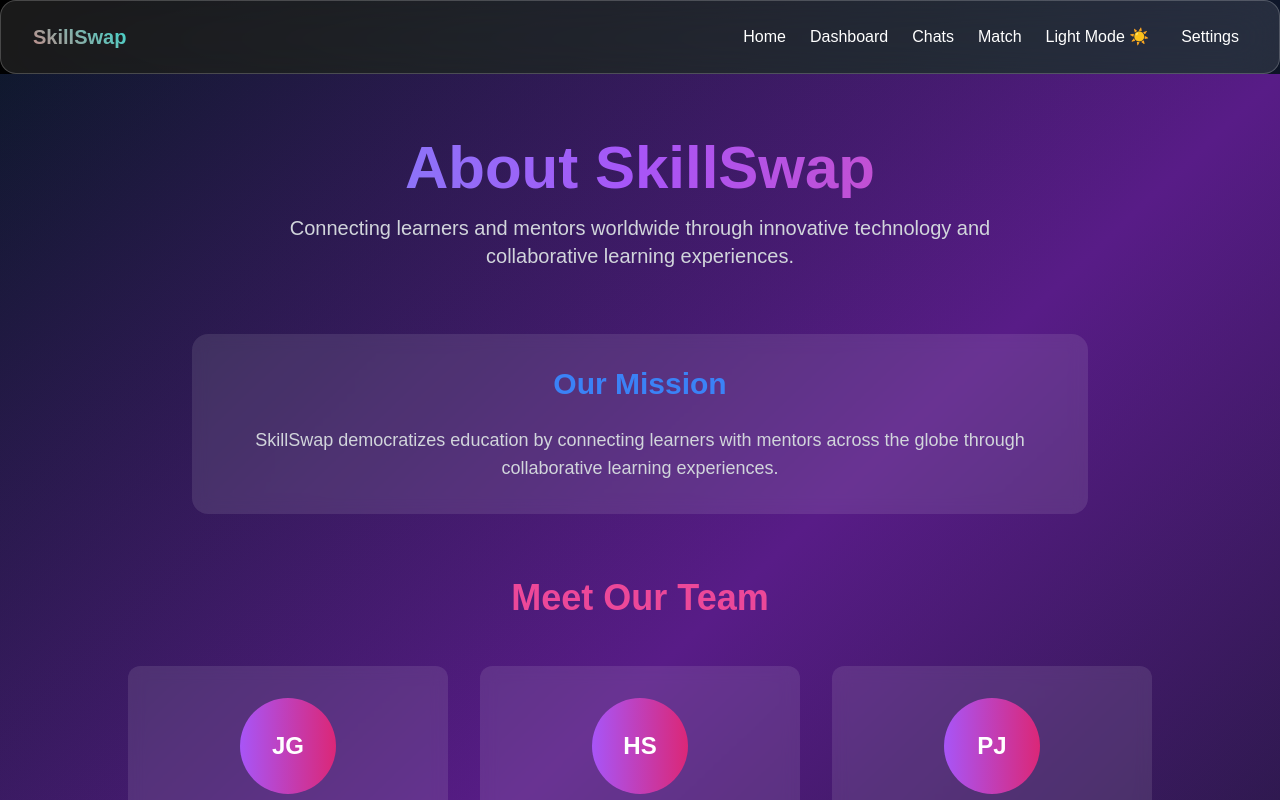
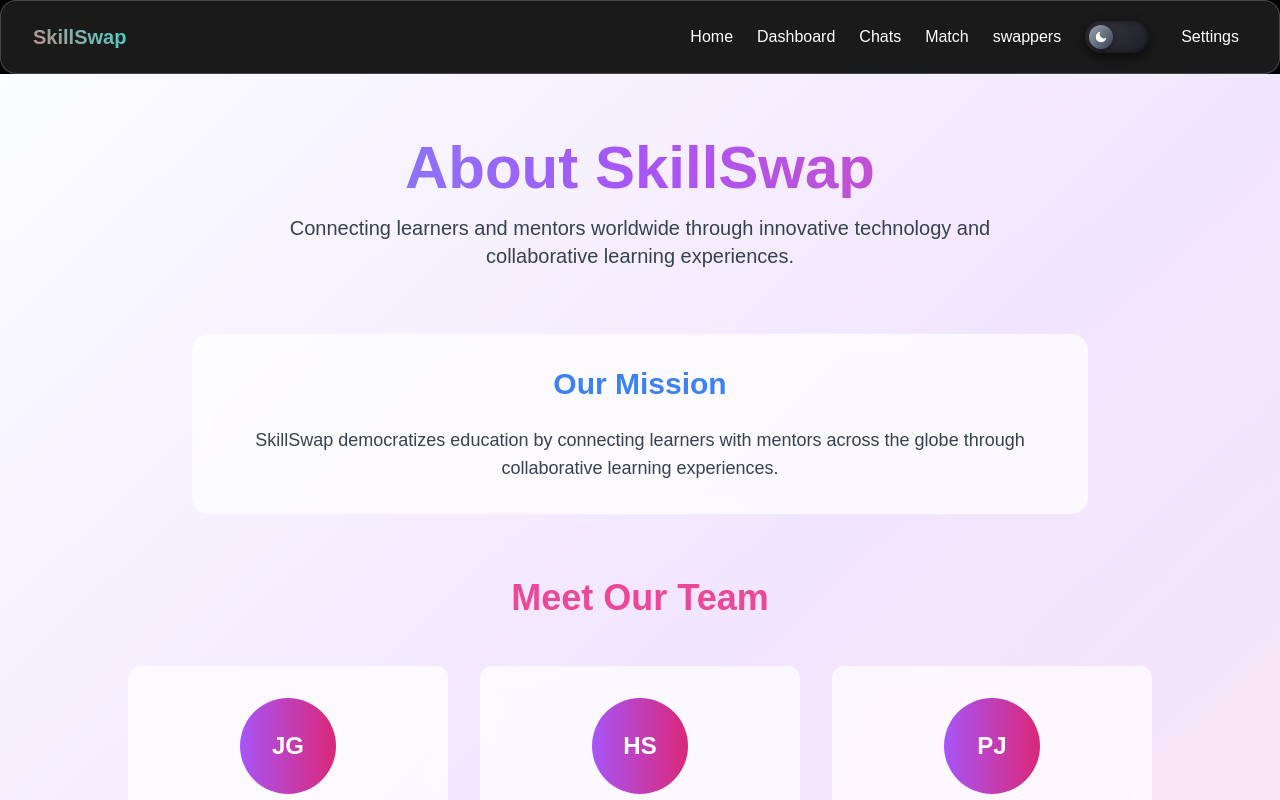
Before and after one commit to j4yesh-911/project-perfecto, a React (Vite) app in the folder FRONTEND/: page /about in a window 1280 px wide. Shown: the top 800 px of the page. Built offline with nearby package versions, Linux system fonts and the light colour scheme; no server answers.

Commit message:
toggle button and navigation update

```diff
--- a/FRONTEND/src/App.jsx
+++ b/FRONTEND/src/App.jsx
@@ -10,38 +10,41 @@ export default function App() {
   const socket = getSocket();
   const { dark } = useTheme();
 
+  // ❌ pages where navbar should NOT show
+  const hideNavbarRoutes = ["/", "/login", "/signup"];
+  const hideNavbar = hideNavbarRoutes.includes(location.pathname);
+
   useEffect(() => {
     const handleReceive = (msg) => {
       if (!msg || !msg.chatId) return;
 
-      const currentChatId = location.pathname.startsWith('/chat/') ? location.pathname.split('/chat/')[1] : null;
+      const currentChatId = location.pathname.startsWith("/chat/")
+        ? location.pathname.split("/chat/")[1]
+        : null;
+
       if (currentChatId !== msg.chatId) {
-        // Show notification
-        if (Notification.permission === 'granted') {
-          new Notification('New message', {
-            body: msg.text,
-            icon: '/avatar.png', // or something
-          });
-        } else if (Notification.permission !== 'denied') {
-          Notification.requestPermission().then(permission => {
-            if (permission === 'granted') {
-              new Notification('New message', {
-                body: msg.text,
-              });
-            }
-          });
+        if (Notification.permission === "granted") {
+          new Notification("New message", { body: msg.text });
         }
       }
     };
 
-    socket.on('receiveMessage', handleReceive);
-
-    return () => socket.off('receiveMessage', handleReceive);
+    socket.on("receiveMessage", handleReceive);
+    return () => socket.off("receiveMessage", handleReceive);
   }, [location.pathname, socket]);
 
   return (
-    <div className={`min-h-screen ${dark ? 'bg-gradient-to-br from-black via-slate-900 to-black text-white' : 'bg-gradient-to-br from-white via-gray-100 to-gray-200 text-black'}`}>
-      <Navbar />
+    <div
+      className={`min-h-screen ${
+        dark
+          ? "bg-gradient-to-br from-black via-slate-900 to-black text-white"
+          : "bg-gradient-to-br from-white via-gray-100 to-gray-200 text-black"
+      }`}
+    >
+      {/* ✅ Navbar controlled here */}
+      {!hideNavbar && <Navbar />}
+
+      {/* ✅ BOTH route groups are fine now */}
       <AppRoutes />
     </div>
   );
--- a/FRONTEND/src/components/Navbar.jsx
+++ b/FRONTEND/src/components/Navbar.jsx
@@ -84,7 +84,14 @@ export default function Navbar() {
     setIsDropdownOpen(false);
   };
 
+
+  const swappers =() =>{
+    navigate("/swappers");
+  }
+
   return (
+
+    <div  className="bg-white text-black dark:bg-black dark:text-white">
     <nav className="flex justify-between items-center px-8 py-4 glass relative">
       <h1 className="text-xl font-bold text-neon">SkillSwap</h1>
 
@@ -112,6 +119,11 @@ export default function Navbar() {
 
         <button onClick={match} className="hover:text-blue-400 transition-colors">
           Match
+        </button>
+
+
+         <button onClick={swappers} className="hover:text-blue-400 transition-colors">
+          swappers
         </button>
 
         <ThemeToggle />
@@ -154,5 +166,6 @@ export default function Navbar() {
         </div>
       </div>
     </nav>
+    </div>
   );
 }
--- a/FRONTEND/src/components/ThemeToggle.jsx
+++ b/FRONTEND/src/components/ThemeToggle.jsx
@@ -2,15 +2,64 @@ import { useTheme } from "../context/ThemeContext";
 
 export default function ThemeToggle() {
   const { theme, setTheme } = useTheme();
+  const isLight = theme === "light";
 
   return (
     <button
       onClick={() =>
-        setTheme(theme === "dark" ? "light" : "dark")
+        setTheme(isLight ? "dark" : "light")
       }
-
+      className="relative w-16 h-8 rounded-full transition-all duration-500 focus:outline-none"
+      style={{
+        background: isLight
+          ? "linear-gradient(135deg, rgba(255,255,255,0.85), rgba(230,230,230,0.65))"
+          : "linear-gradient(135deg, rgba(60,60,70,0.9), rgba(30,30,40,0.95))",
+        backdropFilter: "blur(12px)",
+        WebkitBackdropFilter: "blur(12px)",
+        boxShadow: isLight
+          ? "inset 0 0 6px rgba(0,0,0,0.18), 0 4px 10px rgba(0,0,0,0.25)"
+          : "inset 0 0 6px rgba(0,0,0,0.6), 0 4px 12px rgba(0,0,0,0.6)",
+      }}
     >
-      {theme === "dark" ? "Light Mode ☀️" : "Dark Mode 🌙"}
+      {/* Toggle Ball */}
+      <span
+        className="absolute top-1 left-1 w-6 h-6 rounded-full flex items-center justify-center transition-all duration-500"
+        style={{
+          transform: isLight ? "translateX(32px)" : "translateX(0)",
+          background: isLight
+            ? "linear-gradient(135deg, #ffffff, #f3f4f6)"
+            : "linear-gradient(135deg, #9ca3af, #374151)",
+          boxShadow: "0 2px 8px rgba(0,0,0,0.5)",
+        }}
+      >
+        {isLight ? (
+          /* ☀ SUN – outlined */
+          <svg
+            width="14"
+            height="14"
+            viewBox="0 0 24 24"
+            fill="white"
+            stroke="black"
+            strokeWidth="2"
+            strokeLinecap="round"
+          >
+            <circle cx="12" cy="12" r="4" />
+            <line x1="12" y1="2" x2="12" y2="5" />
+            <line x1="12" y1="19" x2="12" y2="22" />
+            <line x1="4.22" y1="4.22" x2="6.34" y2="6.34" />
+            <line x1="17.66" y1="17.66" x2="19.78" y2="19.78" />
+            <line x1="2" y1="12" x2="5" y2="12" />
+            <line x1="19" y1="12" x2="22" y2="12" />
+            <line x1="4.22" y1="19.78" x2="6.34" y2="17.66" />
+            <line x1="17.66" y1="6.34" x2="19.78" y2="4.22" />
+          </svg>
+        ) : (
+          /* 🌙 MOON – untouched */
+          <svg width="14" height="14" viewBox="0 0 24 24" fill="white">
+            <path d="M21 12.8A9 9 0 1 1 11.2 3a7 7 0 0 0 9.8 9.8z" />
+          </svg>
+        )}
+      </span>
     </button>
   );
 }
--- a/FRONTEND/src/context/ThemeContext.jsx
+++ b/FRONTEND/src/context/ThemeContext.jsx
@@ -1,30 +1,61 @@
-import { createContext, useContext, useState, useEffect } from "react";
+// import { createContext, useContext, useState, useEffect } from "react";
 
-const ThemeContext = createContext(null);
+// const ThemeContext = createContext(null);
 
-export const ThemeProvider = ({ children }) => {
+// export const ThemeProvider = ({ children }) => {
+//   const [theme, setTheme] = useState(
+//     localStorage.getItem("theme") || "dark"
+//   );
+
+//   const dark = theme === "dark";
+
+//   useEffect(() => {
+//     localStorage.setItem("theme", theme);
+//     document.documentElement.classList.toggle("dark", dark);
+//   }, [theme, dark]);
+
+//   return (
+//     <ThemeContext.Provider value={{ theme, setTheme, dark }}>
+//       {children}
+//     </ThemeContext.Provider>
+//   );
+// };
+
+// export const useTheme = () => {
+//   const context = useContext(ThemeContext);
+//   if (!context) {
+//     throw new Error("useTheme must be used inside ThemeProvider");
+//   }
+//   return context;
+// };
+
+
+import { createContext, useContext, useEffect, useState } from "react";
+
+const ThemeContext = createContext();
+
+export function ThemeProvider({ children }) {
   const [theme, setTheme] = useState(
     localStorage.getItem("theme") || "dark"
   );
 
-  const dark = theme === "dark";
+  useEffect(() => {
+    const root = document.documentElement;
 
-  useEffect(() => {
+    if (theme === "dark") {
+      root.classList.add("dark");
+    } else {
+      root.classList.remove("dark");
+    }
+
     localStorage.setItem("theme", theme);
-    document.documentElement.classList.toggle("dark", dark);
-  }, [theme, dark]);
+  }, [theme]);
 
   return (
-    <ThemeContext.Provider value={{ theme, setTheme, dark }}>
+    <ThemeContext.Provider value={{ theme, setTheme }}>
       {children}
     </ThemeContext.Provider>
   );
-};
+}
 
-export const useTheme = () => {
-  const context = useContext(ThemeContext);
-  if (!context) {
-    throw new Error("useTheme must be used inside ThemeProvider");
-  }
-  return context;
-};
+export const useTheme = () => useContext(ThemeContext);
--- a/FRONTEND/src/pages/Dashboard.jsx
+++ b/FRONTEND/src/pages/Dashboard.jsx
@@ -63,7 +63,8 @@ export default function Dashboard() {
   if (loading) return <p className="p-6">Loading users...</p>;
 
   return (
-    <div className="min-h-screen p-6">
+    <div  className="bg-white text-black dark:bg-black dark:text-white">
+
       <div className="max-w-6xl mx-auto">
         <h1 className="text-3xl font-bold mb-2">Discover People</h1>
         <p className="text-gray-400 mb-8">
--- a/FRONTEND/src/pages/UserProfilePage.jsx
+++ b/FRONTEND/src/pages/UserProfilePage.jsx
@@ -25,8 +25,7 @@ const locationScore = (me, user) => {
   return 0;
 };
 
-const shuffle = (arr) =>
-  [...arr].sort(() => 0.5 - Math.random());
+const shuffle = (arr) => [...arr].sort(() => 0.5 - Math.random());
 
 export default function UserProfilePage() {
   const { id } = useParams();
@@ -151,12 +150,13 @@ export default function UserProfilePage() {
 
   return (
     <div className="min-h-screen p-6">
-      <div className="grid grid-cols-1 lg:grid-cols-2 gap-8 max-w-7xl mx-auto">
+      <div className="flex flex-col gap-8 max-w-5xl mx-auto">
 
-        {/* ================= LEFT PROFILE ================= */}
+        {/* ================= TOP PROFILE ================= */}
         <div className="bg-white/10 backdrop-blur-xl border border-white/20 rounded-2xl p-6">
           <img
             src={avatar}
+            alt="avatar"
             className="w-32 h-32 rounded-full mx-auto border-2 border-violet-500"
           />
 
@@ -168,7 +168,7 @@ export default function UserProfilePage() {
             {selectedUser.city || "—"}, {selectedUser.state || "—"}
           </p>
 
-          <div className="mt-6 text-sm space-y-2">
+          <div className="mt-6 text-sm space-y-2 text-center">
             <p><b>Teaches:</b> {selectedUser.skillsToTeach?.join(", ") || "N/A"}</p>
             <p><b>Learns:</b> {selectedUser.skillsToLearn?.join(", ") || "N/A"}</p>
           </div>
@@ -176,8 +176,12 @@ export default function UserProfilePage() {
           <div className="mt-8">
             {isSwapper ? (
               <div className="flex gap-3">
-                <button onClick={startChat} className="flex-1 bg-cyan-500/20 p-2 rounded-lg">Chat</button>
-                <button onClick={startVideo} className="flex-1 bg-violet-500/20 p-2 rounded-lg">Video</button>
+                <button onClick={startChat} className="flex-1 bg-cyan-500/20 p-2 rounded-lg">
+                  Chat
+                </button>
+                <button onClick={startVideo} className="flex-1 bg-violet-500/20 p-2 rounded-lg">
+                  Video
+                </button>
               </div>
             ) : isSent ? (
               <div className="text-center text-yellow-400 font-semibold">
@@ -195,16 +199,17 @@ export default function UserProfilePage() {
           </div>
         </div>
 
-        {/* ================= RIGHT SUGGESTIONS ================= */}
+        {/* ================= BOTTOM SUGGESTIONS ================= */}
         <div>
           <div className="flex justify-between items-center mb-4">
-            <h2 className="text-xl font-semibold">People you may like</h2>
+            <h2 className="text-xl font-semibold">
+              People you may like
+            </h2>
 
-            {/* 🌟 AESTHETIC REFRESH PILL */}
             <button
               onClick={refreshSuggestions}
               className="
-                group relative w-10 h-10 rounded-full
+                group w-10 h-10 rounded-full
                 bg-white/10 backdrop-blur-xl
                 border border-white/20
                 hover:bg-white/20 transition
@@ -234,6 +239,7 @@ export default function UserProfilePage() {
             ))}
           </div>
         </div>
+
       </div>
     </div>
   );
```
Also changed, not shown: FRONTEND/src/routes/AppRoutes.jsx (+9 -5 lines).
